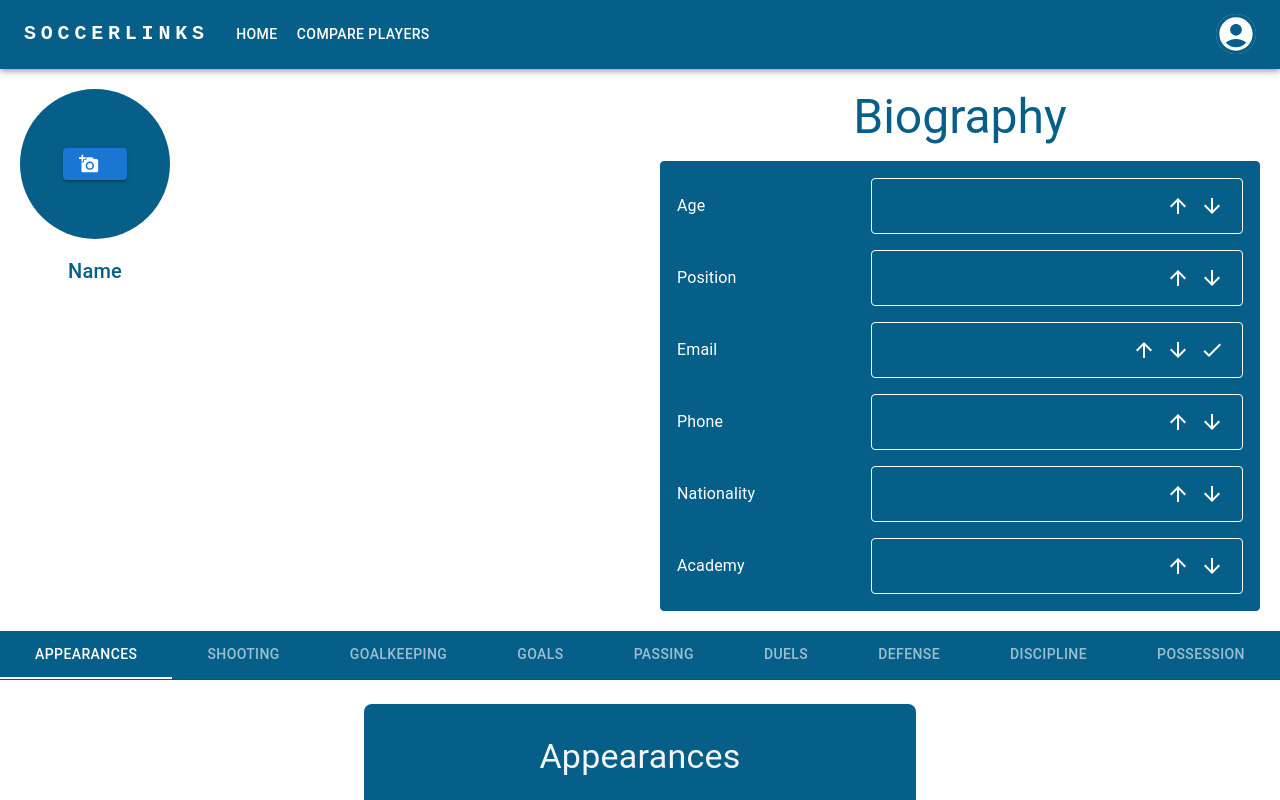
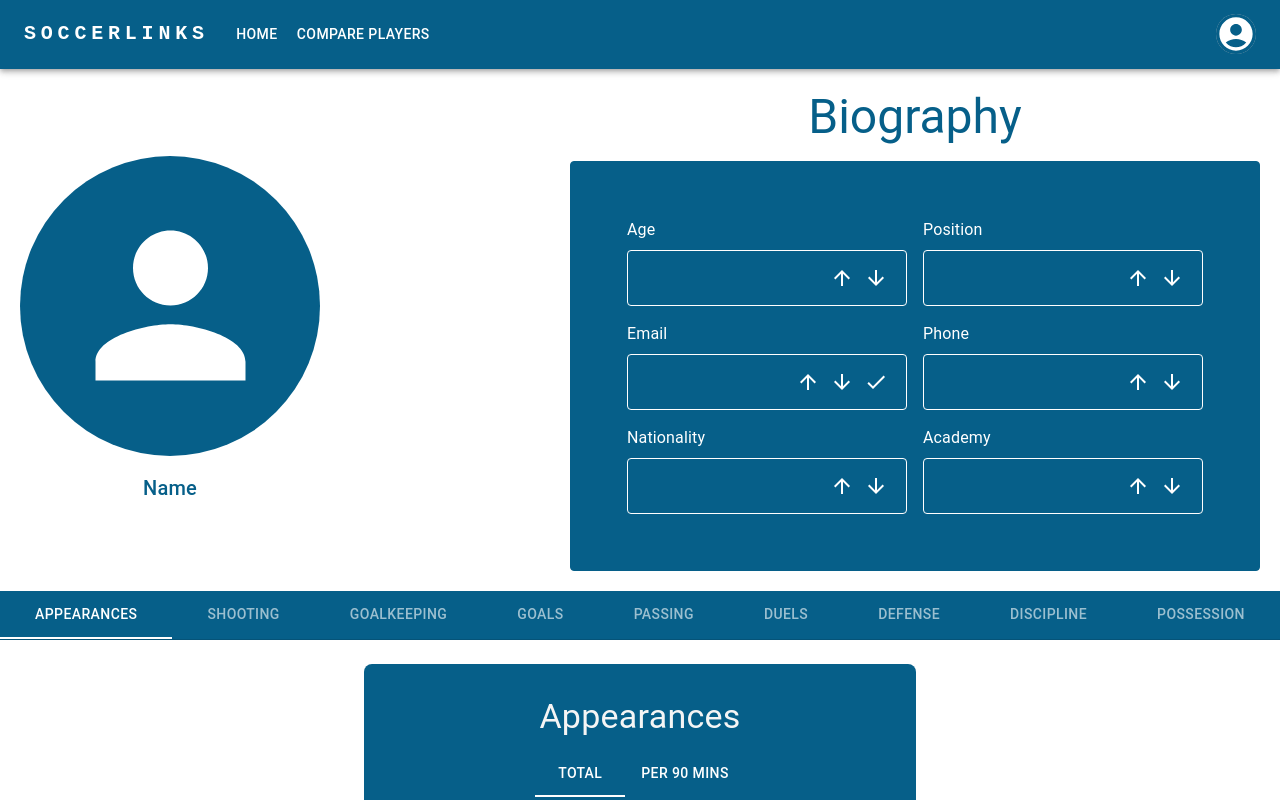
Before and after one commit to asayenju/soccerLink, a React (Create React App) app in the folder frontend/: page / in a window 1280 px wide. Shown: the top 800 px of the page. Built offline with nearby package versions, Linux system fonts and the light colour scheme.

Commit message:
Fixed Biography section styling

```diff
--- a/frontend/src/components/Biography.js
+++ b/frontend/src/components/Biography.js
@@ -46,18 +46,18 @@ const Biography = ({ isForm, name, age, position, email, phonenumber, nationalit
   };
 
   const renderTextField = (label, name, value, handleChange, showArrows = true, readOnly = false) => (
-    <Grid container spacing={2} alignItems="center">
-      <Grid item xs={4}>
-        <Typography variant="b1" sx={{ color: 'white' }}>
+    <Grid container direction="column" spacing={1}>
+      <Grid item>
+        <Typography variant="b1" sx={{ color: 'white', marginBottom: '4px', whiteSpace: 'nowrap' }}>
           {label}
         </Typography>
       </Grid>
-      <Grid item xs={8}>
+      <Grid item>
         <WhiteBorderTextField
           type="text"
           name={name}
           value={value}
-          onChange={handleInputChange}
+          onChange={handleChange}
           disabled={!isForm || readOnly}
           InputLabelProps={{
             shrink: true,
@@ -109,20 +109,27 @@ const Biography = ({ isForm, name, age, position, email, phonenumber, nationalit
     </Grid>
   );
 
+
   return (
-    <Box display="flex" flexDirection="row" justifyContent="space-between" alignItems="flex-start" width="100%" padding="20px">
+    <Box
+      display="flex"
+      flexDirection={{ xs: 'column', sm: 'row' }}
+      justifyContent="flex-start"
+      alignItems="center"
+      width="100%"
+      padding="20px"
+    >
       {/* Avatar Section */}
-      <Box display="flex" flexDirection="column" justifyContent="center" alignItems="center" marginRight="20px">
-        <Avatar sx={{ width: 150, height: 150, backgroundColor: '#065F89', marginBottom: 2 }}>
-          {isForm ? (
-            <Button component="label" variant="contained" startIcon={<AddAPhotoIcon />}>
-              <input type="file" hidden />
-            </Button>
-          ) : photoUrl ? (
-            <img src={photoUrl} alt={`${name}'s photo`} style={{ width: '100%', height: '100%', borderRadius: '50%' }} />
-          ) : (
-            <AccountCircleIcon sx={{ fontSize: 150 }} />
-          )}
+      <Box
+        display="flex"
+        flexDirection="column"
+        justifyContent="center"
+        alignItems="center"
+        marginRight={{ xs: 0, sm: '30vh' }} // Increased separation between Avatar and Biography section
+        marginBottom={{ xs: '20px', sm: 0 }}
+      >
+        <Avatar sx={{ width: 300, height: 300, backgroundColor: '#065F89', marginBottom: 2 }}>
+          {/* Avatar as before */}
         </Avatar>
         <Typography variant="h6" sx={{ textAlign: 'center', color: '#065F89' }}>
           {name || 'Name'}
@@ -130,52 +137,64 @@ const Biography = ({ isForm, name, age, position, email, phonenumber, nationalit
       </Box>
 
       {/* Biography Section */}
-      <Box flex={1} maxWidth="600px" marginLeft="20px">
+      <Box flex={1} maxWidth="800px" marginLeft={{ xs: 0, sm: '10px' }}>
         <Typography variant="h3" sx={{ marginBottom: 2, textAlign: 'center', color: '#065F89' }}>
           Biography
         </Typography>
-        <Box padding={2} border="1px solid #065F89" bgcolor="#065F89" color="whitesmoke" borderRadius={1}>
+        <Box padding={7} border="1px solid #065F89" bgcolor="#065F89" color="whitesmoke" borderRadius={1}>
           <Grid container spacing={2}>
-            <Grid item xs={12}>
+            <Grid item xs={12} sm={6}>
               {isForm ? (
                 renderTextField('Age', 'age', formState.age || '', handleInputChange, true)
               ) : (
-                <Typography variant="h6" sx={{ textOverflow: 'ellipsis', overflow: 'hidden' }}>Age: {age || 'N/A'}</Typography>
+                <Typography variant="h6" sx={{ textOverflow: 'ellipsis', overflow: 'hidden' }}>
+                  Age: {age || 'N/A'}
+                </Typography>
               )}
             </Grid>
-            <Grid item xs={12}>
+            <Grid item xs={12} sm={6}>
               {isForm ? (
-                renderTextField('Position', 'position', formState.position || '', handleInputChange, true)
+                renderTextField('Position', 'position', formState.position || '', handleInputChange)
               ) : (
-                <Typography variant="h6" sx={{ textOverflow: 'ellipsis', overflow: 'hidden' }}>Position: {position || 'N/A'}</Typography>
+                <Typography variant="h6" sx={{ textOverflow: 'ellipsis', overflow: 'hidden' }}>
+                  Position: {position || 'N/A'}
+                </Typography>
               )}
             </Grid>
-            <Grid item xs={12}>
+            <Grid item xs={12} sm={6}>
               {isForm ? (
-                renderTextField('Email', 'email', formState.Appearances || '', handleInputChange, true)
+                renderTextField('Email', 'email', formState.email || '')
               ) : (
-                <Typography variant="h6" sx={{ textOverflow: 'ellipsis', overflow: 'hidden' }}>Email: {email || 'N/A'}</Typography>
+                <Typography variant="h6" sx={{ textOverflow: 'ellipsis', overflow: 'hidden' }}>
+                  Email: {email || 'N/A'}
+                </Typography>
               )}
             </Grid>
-            <Grid item xs={12}>
+            <Grid item xs={12} sm={6}>
               {isForm ? (
-                renderTextField('Phone', 'phonenumber', formState.phonenumber || '', handleInputChange, true)
+                renderTextField('Phone', 'phonenumber', formState.phonenumber || '', handleInputChange)
               ) : (
-                <Typography variant="h6" sx={{ textOverflow: 'ellipsis', overflow: 'hidden' }}>Tel.: {phonenumber || 'N/A'}</Typography>
+                <Typography variant="h6" sx={{ textOverflow: 'ellipsis', overflow: 'hidden' }}>
+                  Tel.: {phonenumber || 'N/A'}
+                </Typography>
               )}
             </Grid>
-            <Grid item xs={12}>
+            <Grid item xs={12} sm={6}>
               {isForm ? (
                 renderTextField('Nationality', 'nationality', formState.nationality || '', handleInputChange, true)
               ) : (
-                <Typography variant="h6" sx={{ textOverflow: 'ellipsis', overflow: 'hidden' }}>Nationality: {nationality || 'N/A'}</Typography>
+                <Typography variant="h6" sx={{ textOverflow: 'ellipsis', overflow: 'hidden' }}>
+                  Nationality: {nationality || 'N/A'}
+                </Typography>
               )}
             </Grid>
-            <Grid item xs={12}>
+            <Grid item xs={12} sm={6}>
               {isForm ? (
                 renderTextField('Academy', 'academy', formState.academy || '', handleInputChange, true)
               ) : (
-                <Typography variant="h6" sx={{ textOverflow: 'ellipsis', overflow: 'hidden' }}>Academy/School: {academy || 'N/A'}</Typography>
+                <Typography variant="h6" sx={{ textOverflow: 'ellipsis', overflow: 'hidden' }}>
+                  Academy/School: {academy || 'N/A'}
+                </Typography>
               )}
             </Grid>
           </Grid>
```
